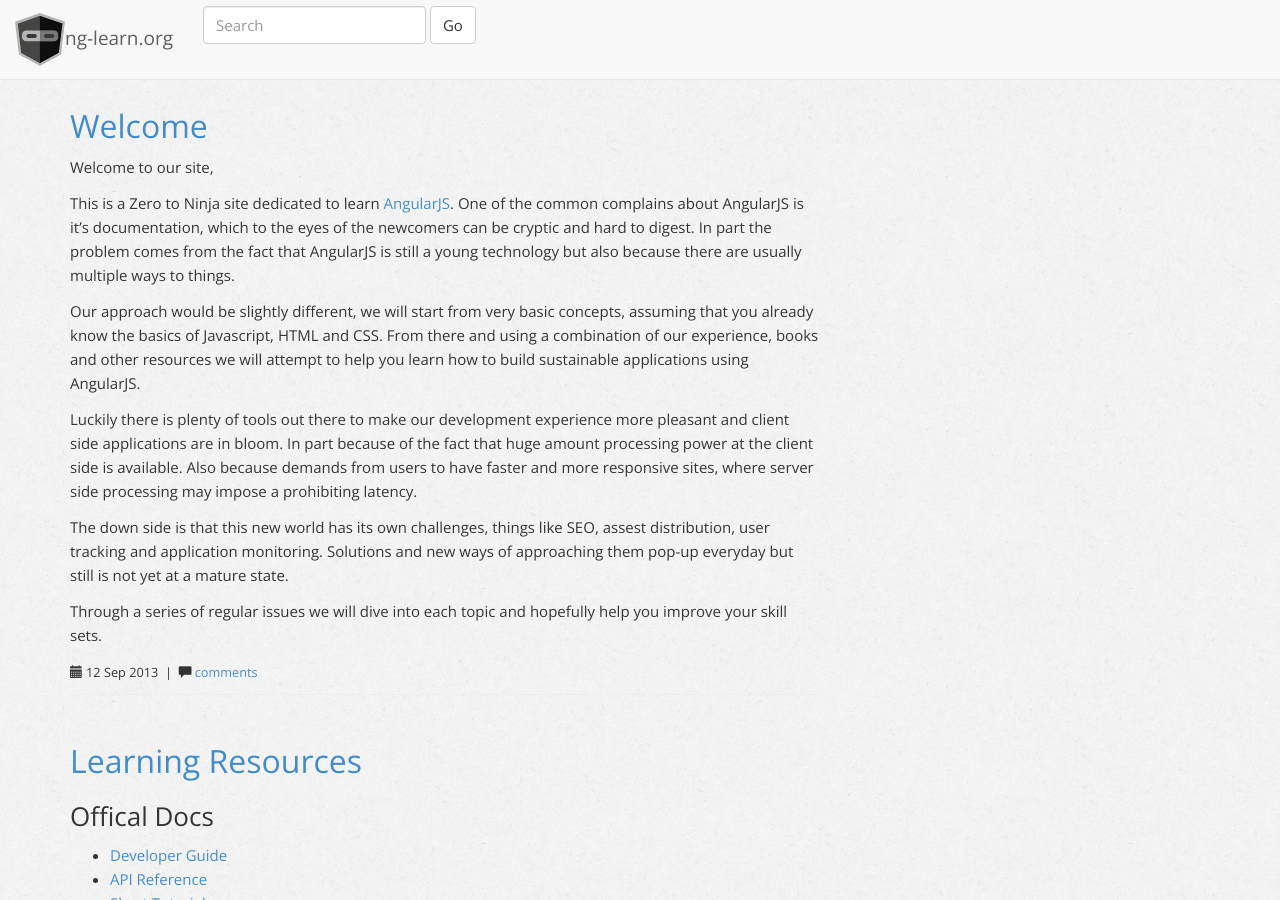
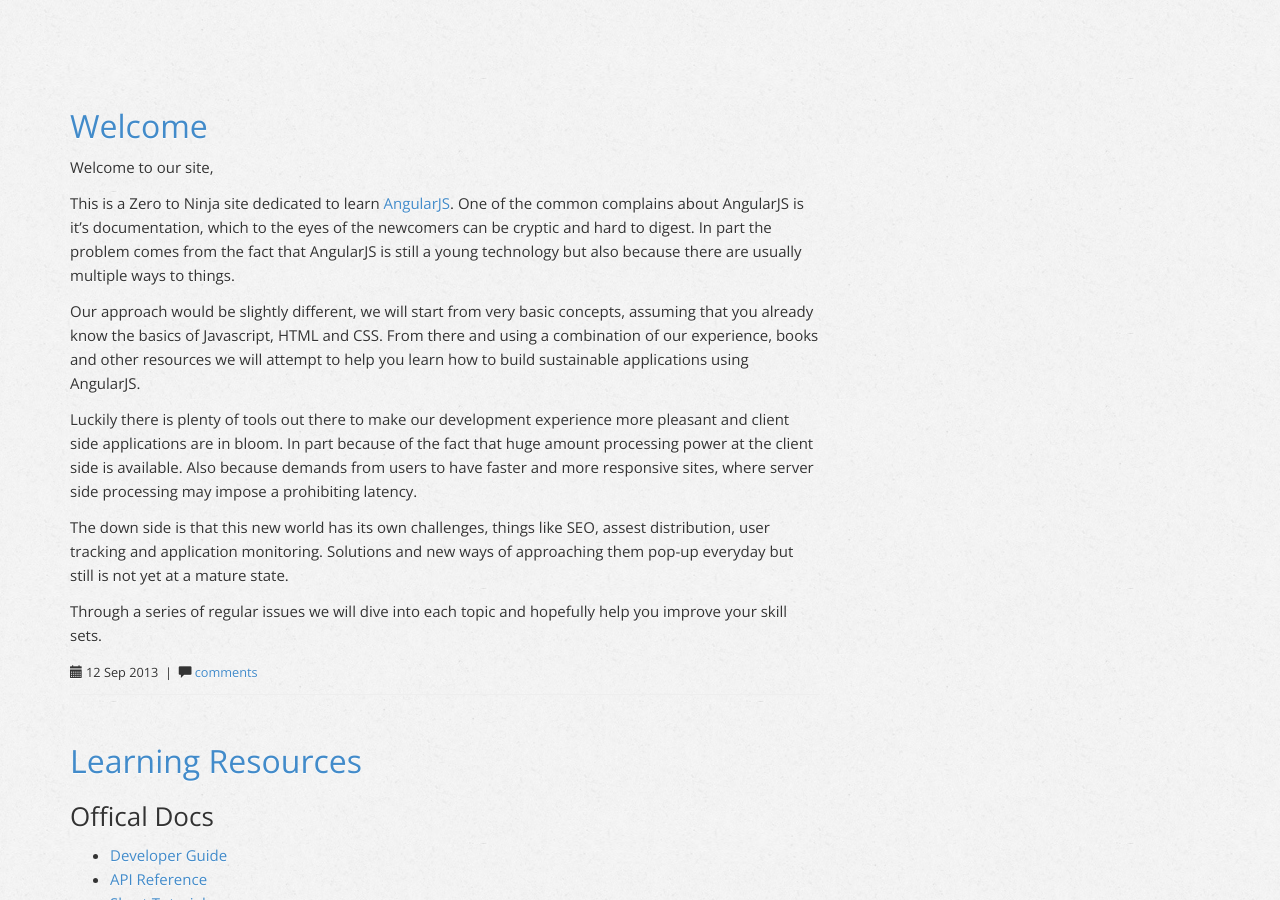
Before and after one commit to ng-learn-org/ng-learn-org.github.io, a Jekyll site: the page built from index.html, in a window 1280 px wide and 900 px high. Built offline with Jekyll 4.4.1, drawn with Linux system fonts in a browser that asks for light colours; Markdown is read by kramdown in place of the engine named in the settings; the list of posts is cut into pages by our own code; comment, search, counter and statistics services are not loaded.

Commit message:
changed header

```diff
--- a/_includes/header.html
+++ b/_includes/header.html
@@ -1,19 +1,2 @@
 <header>
-  <!-- Navbar -->
-  <nav class="navbar navbar-default navbar-fixed-top" role="navigation">
-    <div class="navbar-header">
-
-      <a class="navbar-brand" href="//ng-learn.org">
-        <img src="/img/logo.png">ng-learn.org
-      </a>
-
-      <form class="navbar-form navbar-left" role="search">
-        <div class="form-group">
-          <input type="text" class="form-control" placeholder="Search">
-        </div>
-        <button type="submit" class="btn btn-default">Go</button>
-      </form>
-
-    </div>
-  </nav>
 </header>
```
